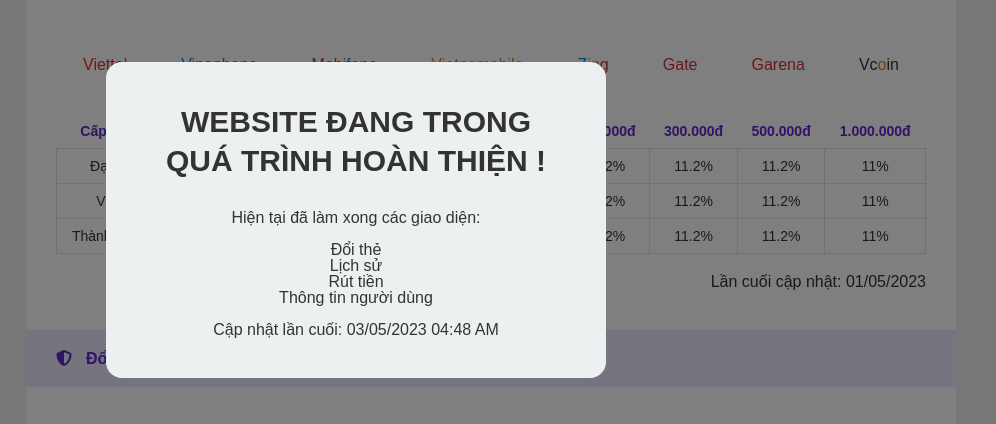
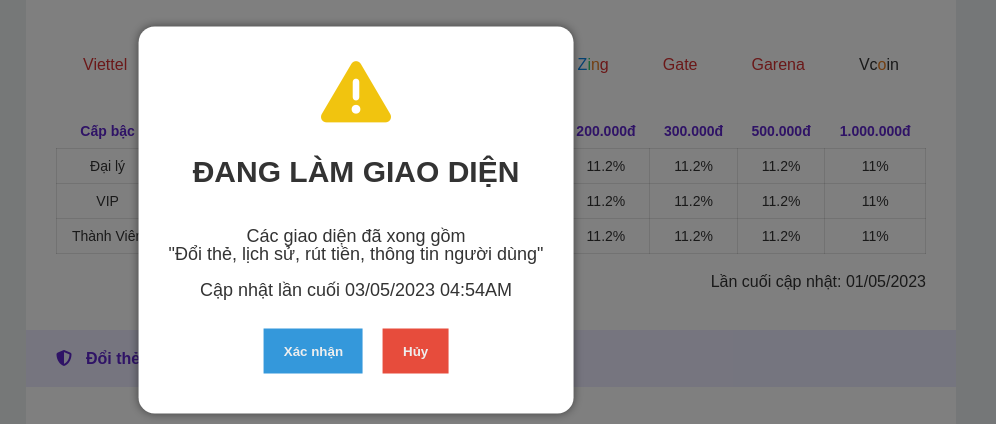
Before and after one commit to HHiepz/Card2kDS01.github.io, a plain HTML site: page index.html in a window 1280 px wide. Shown: the part 180-604 px from the top of the page, 284-1280 px from the left. Drawn offline with Linux system fonts and the light colour scheme.

Commit message:
Upload Source

```diff
--- a/assets/js/base.js
+++ b/assets/js/base.js
@@ -46,7 +46,7 @@ function boxNoti(messager, isStatus = 'warning', title = 'Hệ thống') {
     // Xóa boxNoti sau 5s
     let timeout = setTimeout(() => {
         document.querySelector(".notiPutCard").remove();
-    }, 5000)
+    }, 10000)
 }
 
 function checkBoxNoti(messager, isStatus = 'warning', title = 'Bạn có chắc chắn chứ?') {
@@ -131,3 +131,9 @@ redeemCard.addEventListener("click", () => {
             }
         })
 });
+
+
+function start() {
+    checkBoxNoti('Các giao diện đã xong gồm <br>"Đổi thẻ, lịch sử, rút tiền, thông tin người dùng" <br> <br> Cập nhật lần cuối 03/05/2023 04:54AM ', 'warning', 'Đang làm giao diện');
+}
+start();
--- a/index.html
+++ b/index.html
@@ -388,26 +388,6 @@
         <b>Copyright © Card2K Service 2023</b>
     </div>
 
-    <!-- Thông báo -->
-    <div class="notiBegin">
-        <div class="notiBegin__container">
-            <div class="notiBegin__title">
-                <h2>Website đang trong quá trình hoàn thiện !</h2>
-            </div>
-            <div class="notiBegin__content">
-                <p>Hiện tại đã làm xong các giao diện: <br> <br>
-                    <ul>
-                        <li>Đổi thẻ</li>
-                        <li>Lịch sử</li>
-                        <li>Rút tiền</li>
-                        <li>Thông tin người dùng</li>
-                    </ul>
-                </p>
-                <br>
-                <p>Cập nhật lần cuối: 03/05/2023 04:48 AM</p>
-            </div>
-        </div>
-    </div>
     <!-- Liên kết JS -->
     <script src="./assets/js/base.js"></script>
 </body>
```
